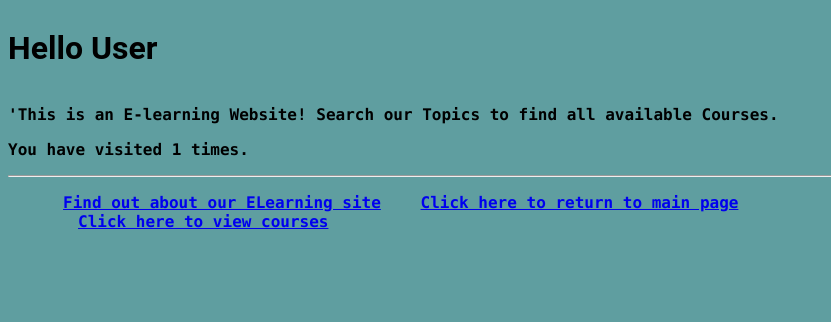
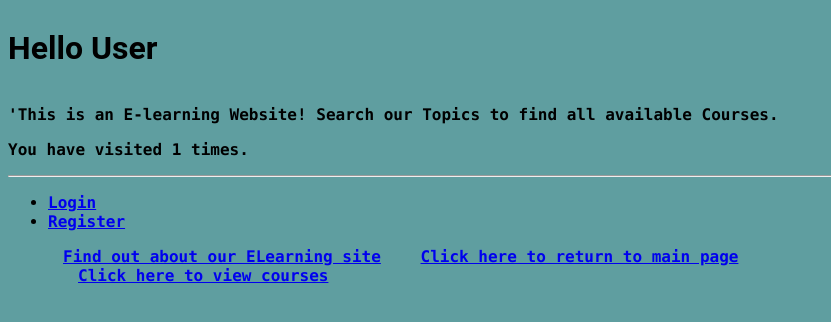
Before and after one commit to khushboo1510/E-learning, a Django app: page /myapp/about/ in a window 1280 px wide. Shown: the top 322 px of the page, without its empty margins (0-831 px from the left). Run offline with Django 3.2, Linux system fonts and the light colour scheme.

Commit message:
add login, register, logout & myaccount links in base.html

```diff
--- a/mysiteS20/myapp/templates/myapp/base.html
+++ b/mysiteS20/myapp/templates/myapp/base.html
@@ -13,6 +13,14 @@
 <hr/>
 <div>
     <ul>
+        {% if request.user.is_authenticated %}
+            <li ><a href="{% url 'myapp:logout' %}">Logout</a></li>
+            <li ><a href="{% url 'myapp:myaccount' %}">My Account</a></li>
+        {% else %}
+            <li ><a href="{% url 'myapp:login' %}">Login</a></li>
+            <li ><a href="{% url 'myapp:register' %}">Register <Here></Here></a></li>
+        {% endif %}
+        <p></p>
         <li class="hbar1"><a href="{% url 'myapp:about' %}">Find out about our ELearning site</a></li>
         <li class="hbar1"><a href="{% url 'myapp:index' %}">Click here to
             return to main page</a><br/></li>
```
Also changed, not shown: mysiteS20/db.sqlite3.
